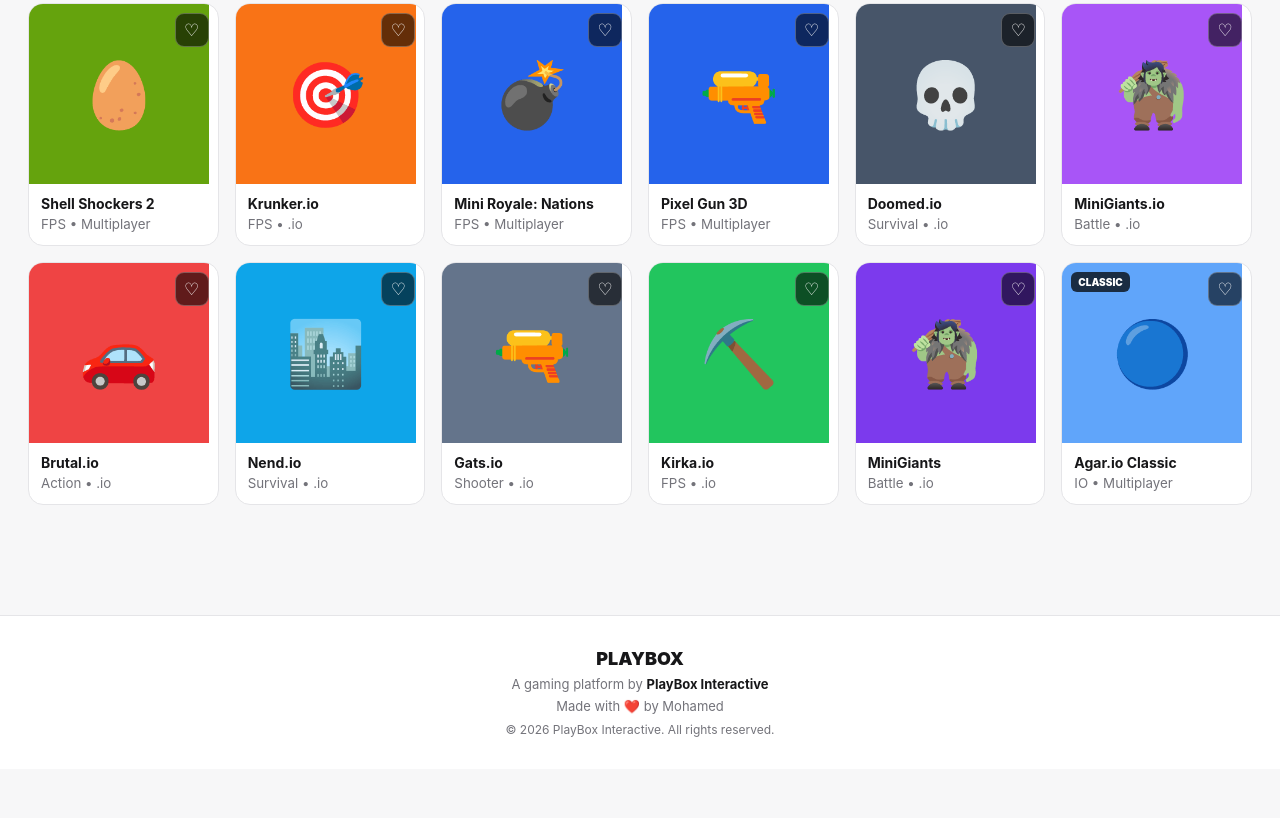
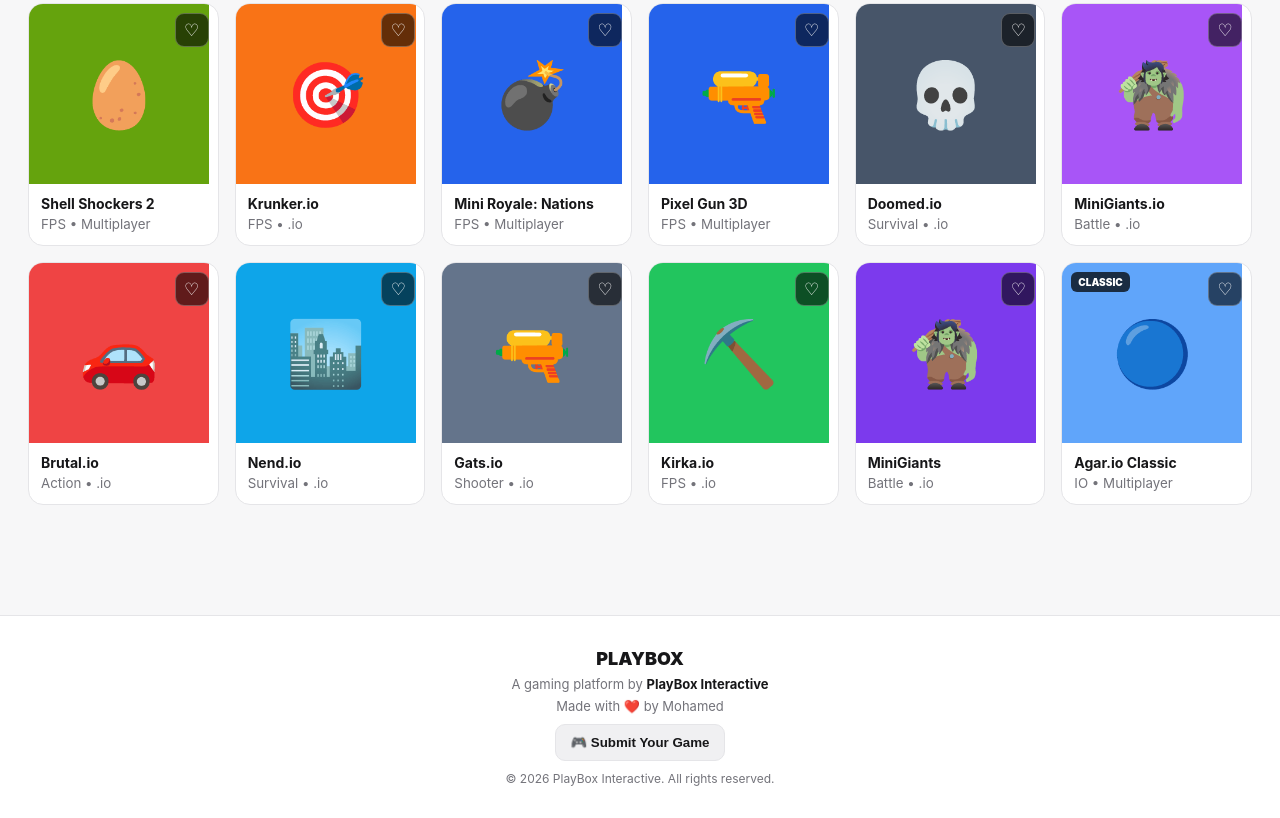
Before and after one commit to mohdaffan20k-design/PlayBox123, a plain HTML site: page index.html in a window 1280 px wide. Shown: the part 2175-2993 px from the top of the page. Before the commit the page ends 2944 px from the top, so only its background shows below. Drawn offline with nearby package versions, Linux system fonts and the light colour scheme.

Commit message:
Update index.html

```diff
--- a/index.html
+++ b/index.html
@@ -908,4 +908,4 @@
 renderFavorites();
 updateNotifications();
 restoreSession();
-</script><footer style="margin-top:60px;padding:32px 20px;text-align:center;border-top:1px solid var(--border);color:var(--muted);background:var(--surface);"><div style="font-size:18px;font-weight:900;color:var(--text);margin-bottom:7px;">PLAYBOX</div><div style="font-size:13px;margin-bottom:6px;">A gaming platform by <strong style="color:var(--text);">PlayBox Interactive</strong></div><div style="font-size:13px;margin-bottom:8px;">Made with ❤️ by Mohamed</div><div style="font-size:12px;">© 2026 PlayBox Interactive. All rights reserved.</div></footer></body></html>
+</script><footer style="margin-top:60px;padding:32px 20px;text-align:center;border-top:1px solid var(--border);color:var(--muted);background:var(--surface);"><div style="font-size:18px;font-weight:900;color:var(--text);margin-bottom:7px;">PLAYBOX</div><div style="font-size:13px;margin-bottom:6px;">A gaming platform by <strong style="color:var(--text);">PlayBox Interactive</strong></div><div style="font-size:13px;margin-bottom:10px;">Made with ❤️ by Mohamed</div><button type="button" onclick="alert('🎮 Game submissions are coming soon! We’re working on bringing game submissions to PLAYBOX. Please be patient — you’ll be able to submit your game soon! ❤️')" style="border:1px solid var(--border);background:var(--surface2);color:var(--text);padding:10px 14px;border-radius:10px;font-weight:800;cursor:pointer;margin-bottom:10px;">🎮 Submit Your Game</button><div style="font-size:12px;">© 2026 PlayBox Interactive. All rights reserved.</div></footer></body></html>
```
